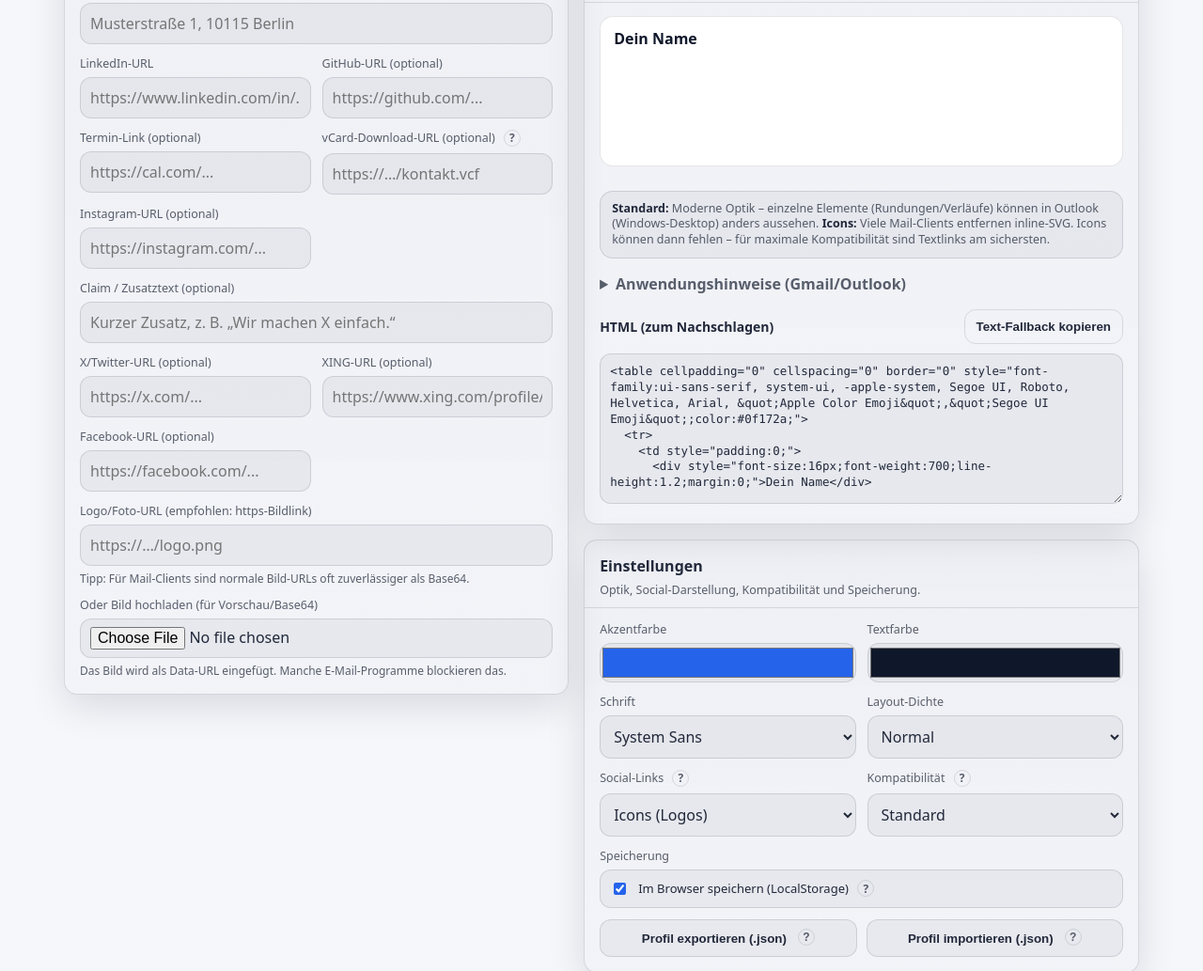
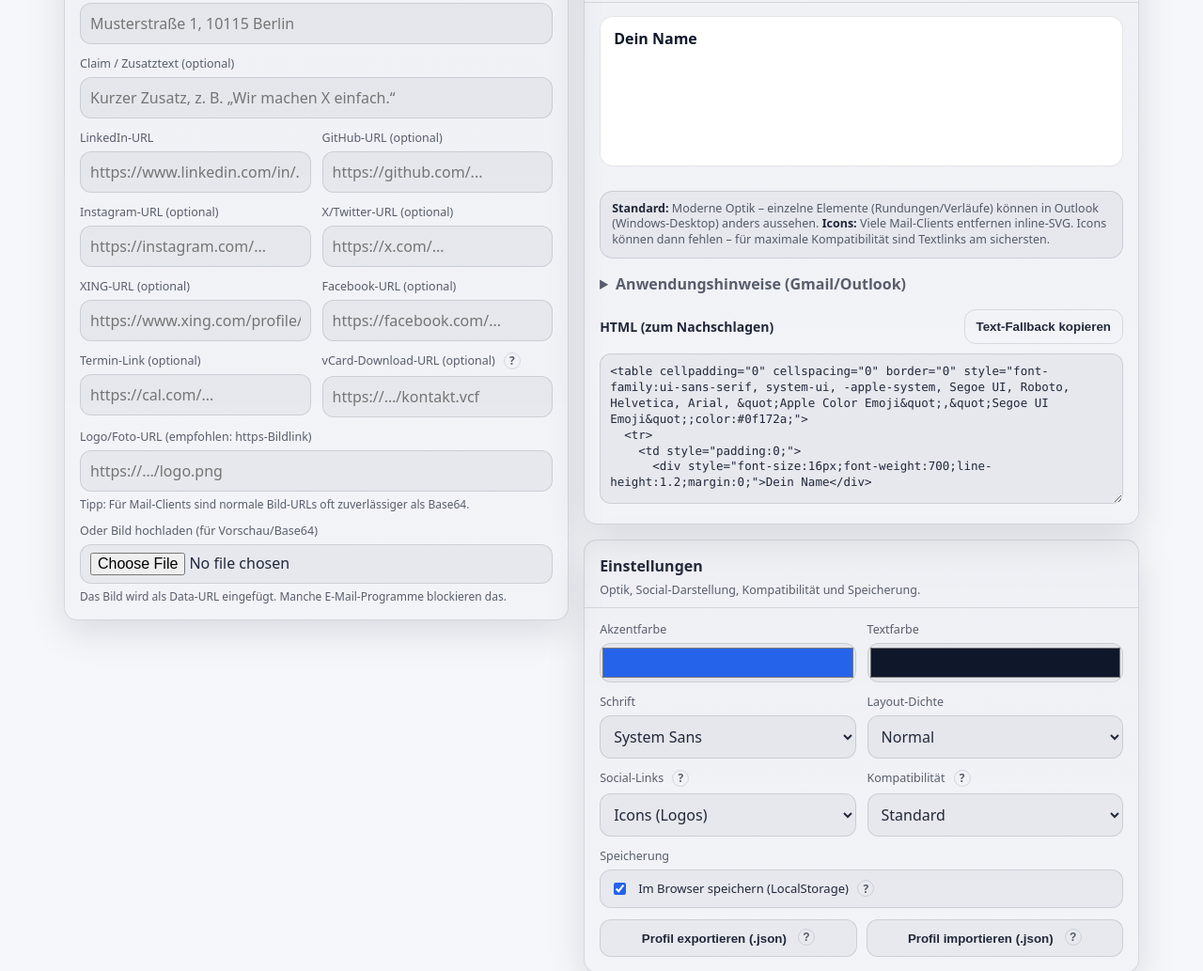
Before and after one commit to Schello805/signatur-generator, a website: page index.html in a window 1280 px wide. Shown: the part 544-1577 px from the top of the page at 94% size. Drawn offline with Linux system fonts and the light colour scheme; no server answers.

Commit message:
ui: group social fields and move claim

```diff
--- a/index.html
+++ b/index.html
@@ -4,7 +4,7 @@
     <meta charset="utf-8" />
     <meta name="viewport" content="width=device-width, initial-scale=1" />
     <meta name="color-scheme" content="light" />
-    <meta name="app-version" content="1.1.15" />
+    <meta name="app-version" content="1.1.16" />
     <meta name="theme-color" content="#f6f7fb" />
     <title>Signaturgenerator</title>
     <link rel="icon" type="image/png" href="Logo-Signatur-Generator.png" />
@@ -92,6 +92,11 @@
               <input name="address" type="text" inputmode="text" placeholder="Musterstraße 1, 10115 Berlin" />
             </label>
 
+            <label class="field span-2">
+              <span class="label">Claim / Zusatztext (optional)</span>
+              <input name="tagline" type="text" inputmode="text" placeholder="Kurzer Zusatz, z. B. „Wir machen X einfach.“" />
+            </label>
+
             <label class="field">
               <span class="label">LinkedIn‑URL</span>
               <input name="linkedin" type="url" inputmode="url" placeholder="https://www.linkedin.com/in/..." />
@@ -100,6 +105,26 @@
             <label class="field">
               <span class="label">GitHub‑URL (optional)</span>
               <input name="github" type="url" inputmode="url" placeholder="https://github.com/..." />
+            </label>
+
+            <label class="field">
+              <span class="label">Instagram‑URL (optional)</span>
+              <input name="instagram" type="url" inputmode="url" placeholder="https://instagram.com/..." />
+            </label>
+
+            <label class="field">
+              <span class="label">X/Twitter‑URL (optional)</span>
+              <input name="x" type="url" inputmode="url" placeholder="https://x.com/..." />
+            </label>
+
+            <label class="field">
+              <span class="label">XING‑URL (optional)</span>
+              <input name="xing" type="url" inputmode="url" placeholder="https://www.xing.com/profile/..." />
+            </label>
+
+            <label class="field">
+              <span class="label">Facebook‑URL (optional)</span>
+              <input name="facebook" type="url" inputmode="url" placeholder="https://facebook.com/..." />
             </label>
 
             <label class="field">
@@ -120,31 +145,6 @@
                 ></span
               >
               <input name="vcardUrl" type="url" inputmode="url" placeholder="https://…/kontakt.vcf" />
-            </label>
-
-            <label class="field">
-              <span class="label">Instagram‑URL (optional)</span>
-              <input name="instagram" type="url" inputmode="url" placeholder="https://instagram.com/..." />
-            </label>
-
-            <label class="field span-2">
-              <span class="label">Claim / Zusatztext (optional)</span>
-              <input name="tagline" type="text" inputmode="text" placeholder="Kurzer Zusatz, z. B. „Wir machen X einfach.“" />
-            </label>
-
-            <label class="field">
-              <span class="label">X/Twitter‑URL (optional)</span>
-              <input name="x" type="url" inputmode="url" placeholder="https://x.com/..." />
-            </label>
-
-            <label class="field">
-              <span class="label">XING‑URL (optional)</span>
-              <input name="xing" type="url" inputmode="url" placeholder="https://www.xing.com/profile/..." />
-            </label>
-
-            <label class="field">
-              <span class="label">Facebook‑URL (optional)</span>
-              <input name="facebook" type="url" inputmode="url" placeholder="https://facebook.com/..." />
             </label>
 
             <label class="field span-2">
--- a/package.json
+++ b/package.json
@@ -1,7 +1,7 @@
 {
   "name": "signatur-generator",
   "private": true,
-  "version": "1.1.15",
+  "version": "1.1.16",
   "description": "Lokale Webapp zum Erstellen von E-Mail-Signaturen",
   "type": "module",
   "scripts": {
--- a/service-worker.js
+++ b/service-worker.js
@@ -1,6 +1,6 @@
 // Signaturgenerator Service Worker
 // Version must be bumped on releases to ensure updates propagate.
-const APP_VERSION = "1.1.15";
+const APP_VERSION = "1.1.16";
 const CACHE_PREFIX = "sg-cache-";
 const CACHE_NAME = `${CACHE_PREFIX}${APP_VERSION}`;
 
```
Also changed, not shown: cookies.html (+1 -1 lines), datenschutz.html (+1 -1 lines), impressum.html (+1 -1 lines), CHANGELOG.md.
